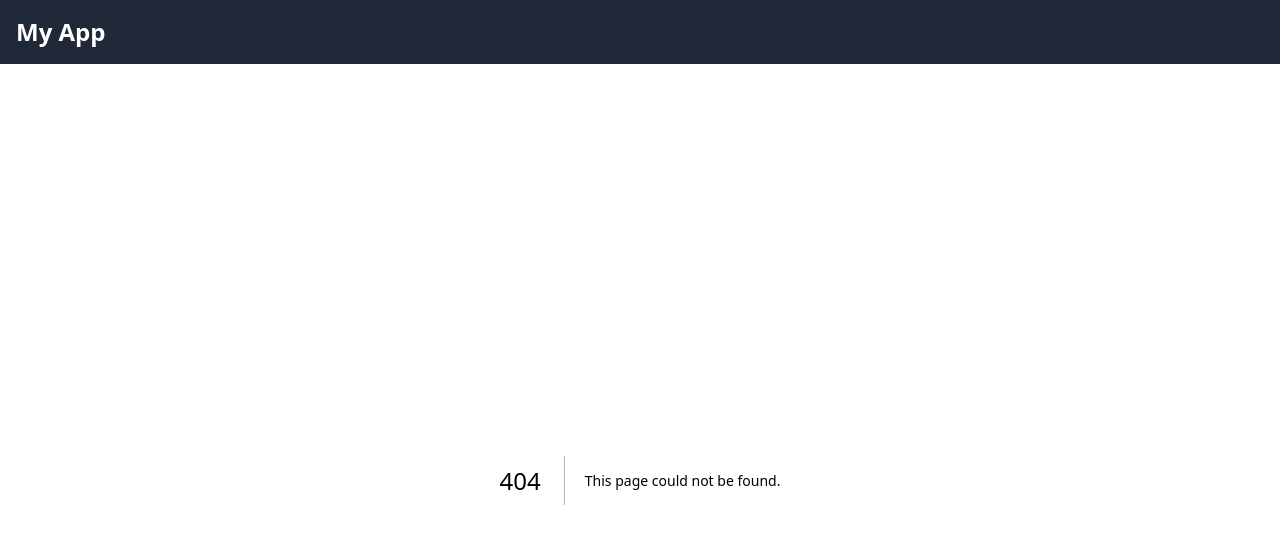
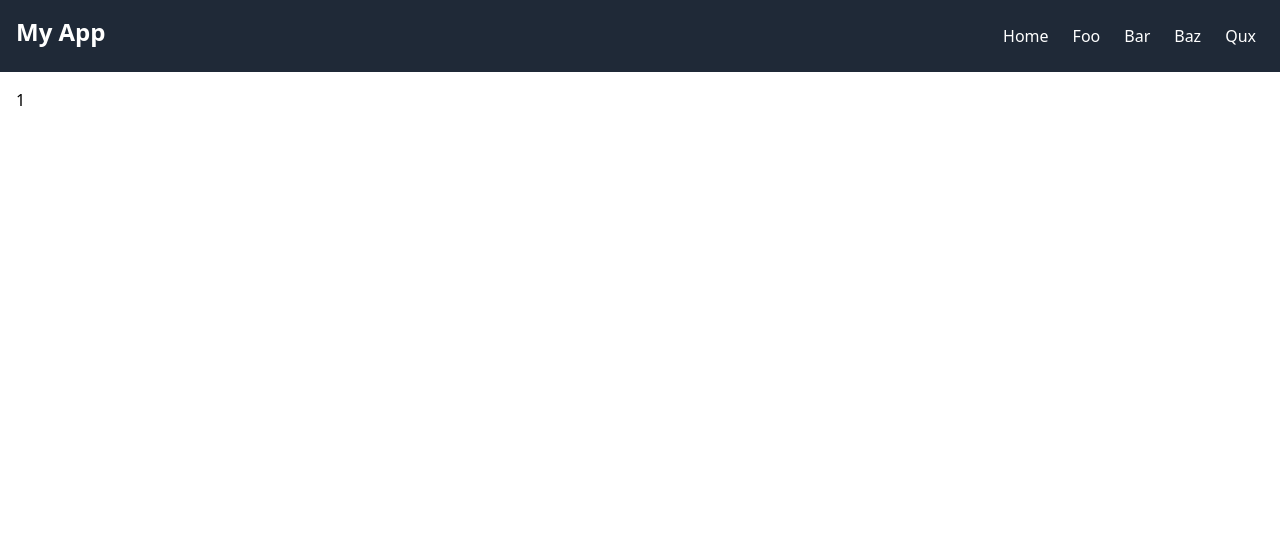
Before and after one commit to lesleh/my-next-app, a Next.js app: page /1 in a window 1280 px wide. Before the commit this address had no page. Shown: the top 544 px of the page. Built offline with nearby package versions, Linux system fonts and the light colour scheme.

Commit message:
Add a nav

```diff
--- /dev/null
+++ b/src/app/[slug]/page.tsx
@@ -0,0 +1,8 @@
+export type SlugPageProps = {
+  params: Record<string, string | string[]>;
+  searchParams: URLSearchParams;
+};
+
+export default function SlugPage({ params: { slug } }: SlugPageProps) {
+  return <div>{slug}</div>;
+}
--- a/src/components/Header/Header.tsx
+++ b/src/components/Header/Header.tsx
@@ -1,7 +1,10 @@
+import { Nav } from "../Nav";
+
 export function Header() {
   return (
-    <header className="bg-gray-800 text-white p-4">
+    <header className="bg-gray-800 text-white p-4 flex justify-between">
       <h1 className="text-2xl font-bold">My App</h1>
+      <Nav />
     </header>
   );
 }
--- /dev/null
+++ b/src/components/Nav/Nav.tsx
@@ -0,0 +1,13 @@
+import { NavLink } from "./NavLink";
+
+export function Nav() {
+  return (
+    <nav className="flex gap-2">
+      <NavLink href="/">Home</NavLink>
+      <NavLink href="/foo">Foo</NavLink>
+      <NavLink href="/bar">Bar</NavLink>
+      <NavLink href="/baz">Baz</NavLink>
+      <NavLink href="/qux">Qux</NavLink>
+    </nav>
+  );
+}
--- /dev/null
+++ b/src/components/Nav/NavLink.tsx
@@ -0,0 +1,13 @@
+import Link from "next/link";
+import { type ComponentPropsWithoutRef } from "react";
+
+export function NavLink(props: ComponentPropsWithoutRef<typeof Link>) {
+  return (
+    <Link
+      className="inline-block p-2 rounded-sm hover:bg-white hover:text-black"
+      href={props.href}
+    >
+      {props.children}
+    </Link>
+  );
+}
--- /dev/null
+++ b/src/components/Nav/index.tsx
@@ -0,0 +1 @@
+export * from "./Nav";
```
